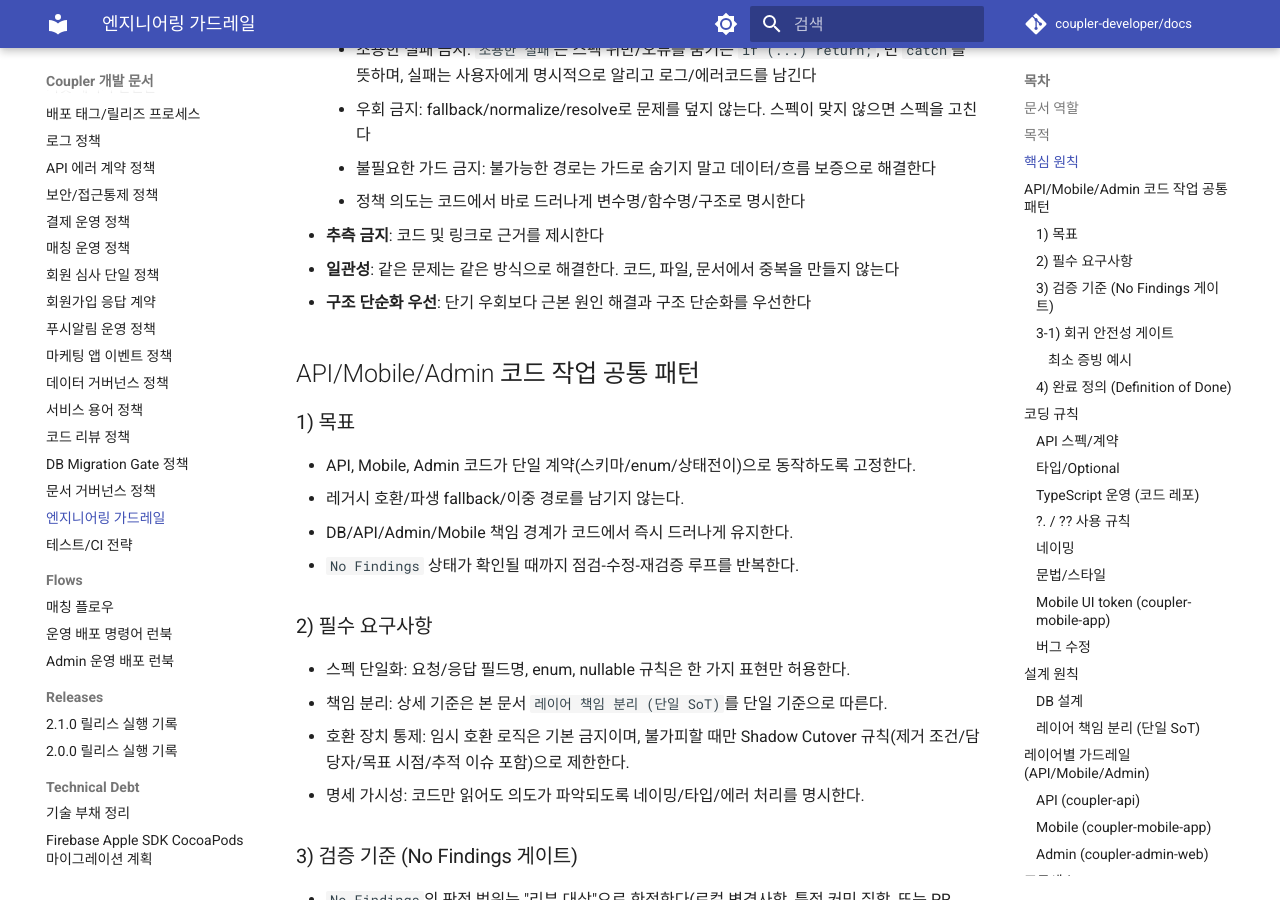
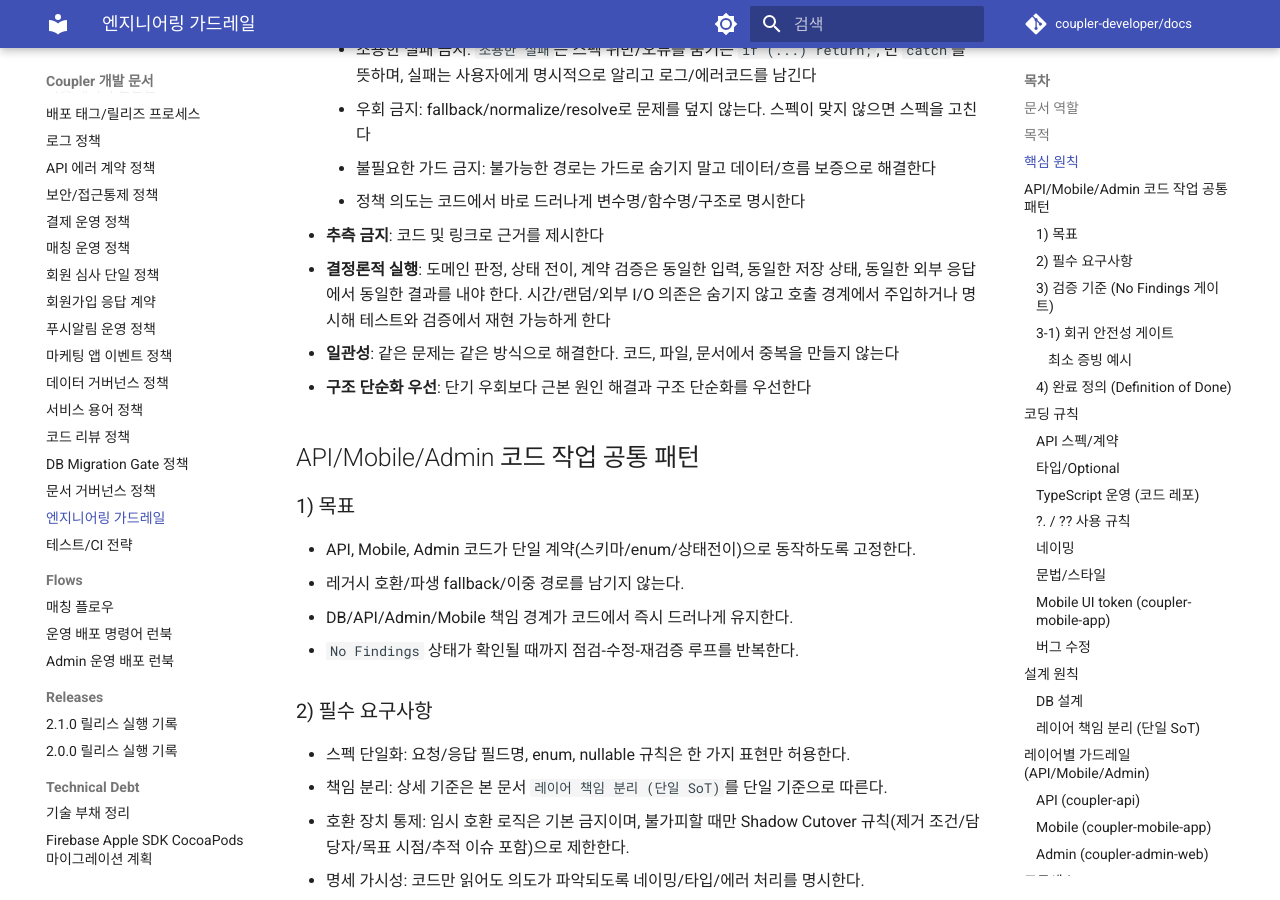
Before and after one commit to coupler-developer/docs, an MkDocs documentation site: the page built from content/policy/engineering-guardrails.md, in a window 1280 px wide and 900 px high, scrolled down 620 px. Built offline with MkDocs 1.6.1 and Material for MkDocs 9.7.7, drawn with Linux system fonts in a browser that asks for light colours; comment, search, counter and statistics services are not loaded.

Commit message:
docs: 결정론적 실행 원칙 추가
Changes:
- 엔지니어링 가드레일 핵심 원칙에 결정론적 실행 기준 추가

Tests:
- yarn --cwd docs validate:docs 통과

```diff
--- a/content/policy/engineering-guardrails.md
+++ b/content/policy/engineering-guardrails.md
@@ -20,6 +20,7 @@
     - 불필요한 가드 금지: 불가능한 경로는 가드로 숨기지 말고 데이터/흐름 보증으로 해결한다
     - 정책 의도는 코드에서 바로 드러나게 변수명/함수명/구조로 명시한다
 - **추측 금지**: 코드 및 링크로 근거를 제시한다
+- **결정론적 실행**: 도메인 판정, 상태 전이, 계약 검증은 동일한 입력, 동일한 저장 상태, 동일한 외부 응답에서 동일한 결과를 내야 한다. 시간/랜덤/외부 I/O 의존은 숨기지 않고 호출 경계에서 주입하거나 명시해 테스트와 검증에서 재현 가능하게 한다
 - **일관성**: 같은 문제는 같은 방식으로 해결한다. 코드, 파일, 문서에서 중복을 만들지 않는다
 - **구조 단순화 우선**: 단기 우회보다 근본 원인 해결과 구조 단순화를 우선한다
 
```
